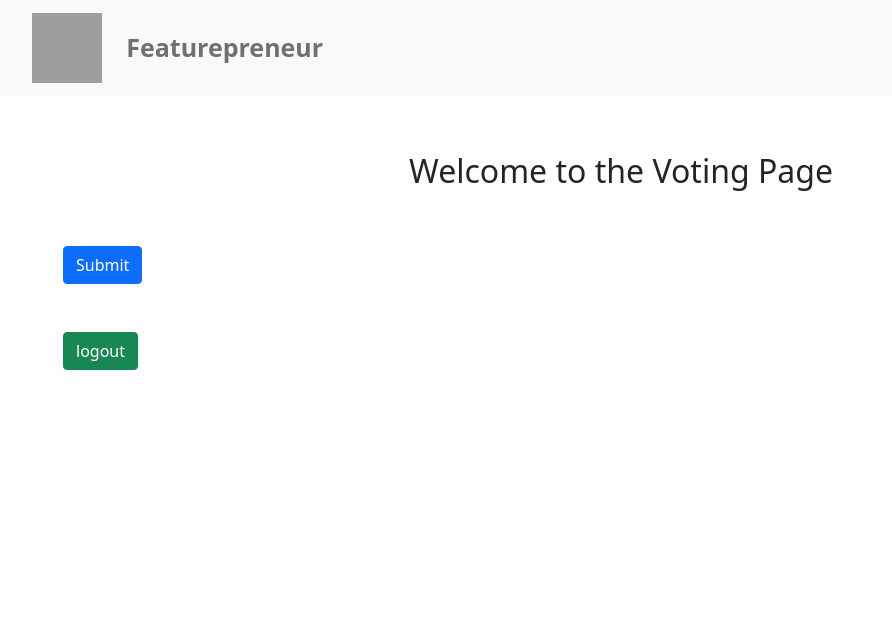
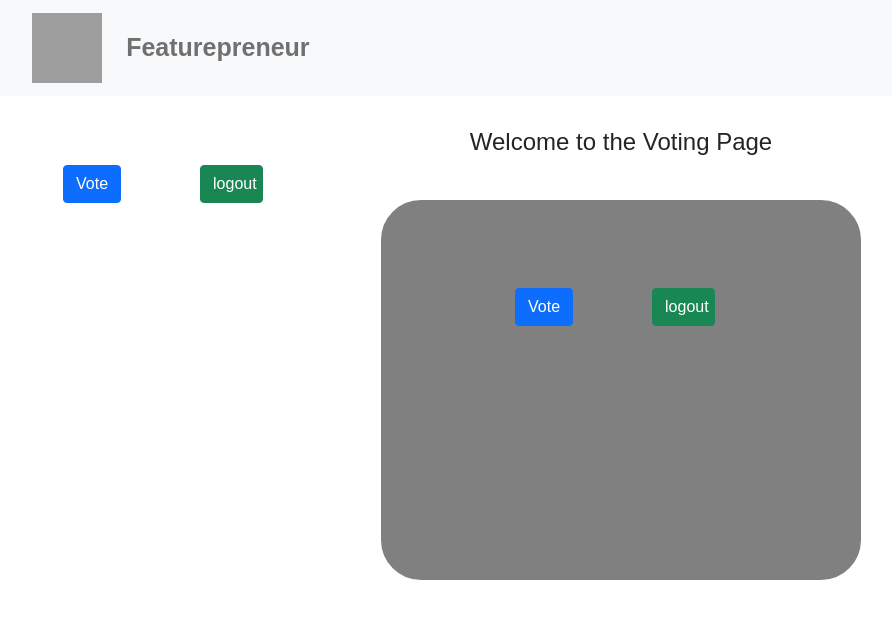
Before and after one commit to tactlabs/polling-app, a Flask app: page /poll_page in a window 1280 px wide. Shown: the top 619 px of the page, without its empty margins (19-911 px from the left). Run offline with Flask 2, Linux system fonts and the light colour scheme; the visitor is signed in with stand-in values (Sample User, id 1); data that the repository does not hold is empty; some libraries are stand-ins or nearby versions; some web fonts are replaced; grey boxes are pictures that could not be loaded.

Commit message:
template modified

```diff
--- a/templates/polling_page.html
+++ b/templates/polling_page.html
@@ -2,8 +2,60 @@
 {% block title %} Polling-Page {% endblock title %}
 
 {% block content %}
+<link href='https://luengo-font.s3.amazonaws.com/fonts.css' rel='stylesheet' type='text/css'>
 <script src="https://ajax.googleapis.com/ajax/libs/jquery/1.12.4/jquery.min.js"></script>
 <script src="http://maxcdn.bootstrapcdn.com/bootstrap/3.3.6/js/bootstrap.min.js"></script>
+
+<style>
+    * {
+  box-sizing: border-box;
+}
+.card {
+
+  overflow: hidden;
+  position: absolute;
+  top: 190px;
+  left: 0;
+  right: 0;
+  margin: auto;
+  height: 400px;
+  width: 500px;
+  border-style: solid;
+  border-width: 10px;
+  border-color: white;
+  border-radius: 50px;
+  background-color: grey;
+}
+body {
+  background-color: transparent;
+  font-family: "Luengo-Bold", sans-serif;
+}
+.noselect {
+  -webkit-touch-callout: none; /* iOS Safari */
+  -webkit-user-select: none; /* Chrome/Safari/Opera */
+  -khtml-user-select: none; /* Konqueror */
+  -moz-user-select: none; /* Firefox */
+  -ms-user-select: none; /* IE/Edge */
+  user-select: none; /* non-prefixed version, currently
+                                  not supported by any browser */
+}
+
+iframe {
+  width: 100%;
+  height: 100%;
+}
+
+.btn{
+    float: left;
+
+}
+.posi{
+    padding-right: 5px;
+    margin-left: 79px;
+}
+
+</style>
+
 
 <div class="row">
     <div class="col-md-12">
@@ -12,7 +64,7 @@
 </div>
 
 
-<br> <br>
+
 <!-- <form action="/poll " method="POST" >
     {% for x in val %}
         <div class="row ">
@@ -27,10 +79,14 @@
     {% endfor %}
 
 </form> -->
+<br>
+<h4 style="text-align: center; " >Welcome to the Voting Page</h4>
 
-<h2 style="text-align: center;" >Welcome to the Voting Page</h2>
-<div class="row">
+<div class='card'>
+
+<div class="row card-body d-flex justify-content-center">
     <div class="col-md-6">
+        <br>
         <!-- #action="/result"  -->
         <form method="post" id="poll_form">
             <br />
@@ -40,21 +96,27 @@
             </div>
             {% endfor %}
             <br />
-            <input type="submit" name="poll_button" id="poll_button" class="btn btn-primary" />
+            <input type="submit" value="Vote" name="poll_button" id="poll_button" class="btn btn-primary" />
+            <div>
+                <form action="/logout" method="POST">
+                    <input class="btn btn-success  posi" type="submit" value="logout">
+                </form>
+            </div>
         </form>
     </div>
 </div>
 
+</div>
+<div class="buttons">
+    <input type="submit" value="Vote" name="poll_button" id="poll_button" class="btn btn-primary" />
+    <form action="/logout" method="POST">
+        <input class="btn btn-success  posi" type="submit" value="logout">
+    </form>
+
+</div>
 
 
 
-<br>
-<br>
-<div>
-    <form action="/logout" method="POST">
-        <input class="btn btn-success" type="submit" value="logout">
-    </form>
-</div>
 
 
 
```
